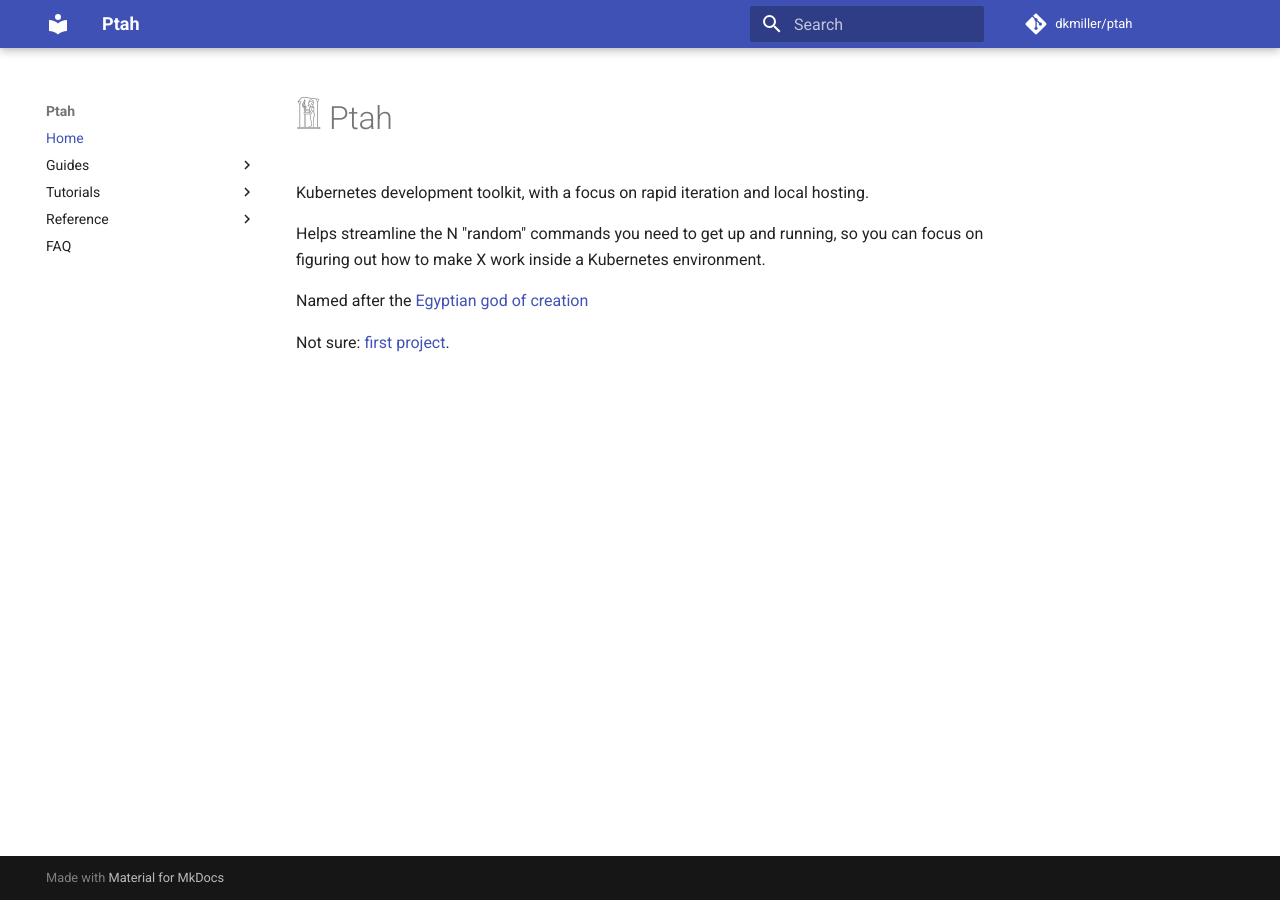
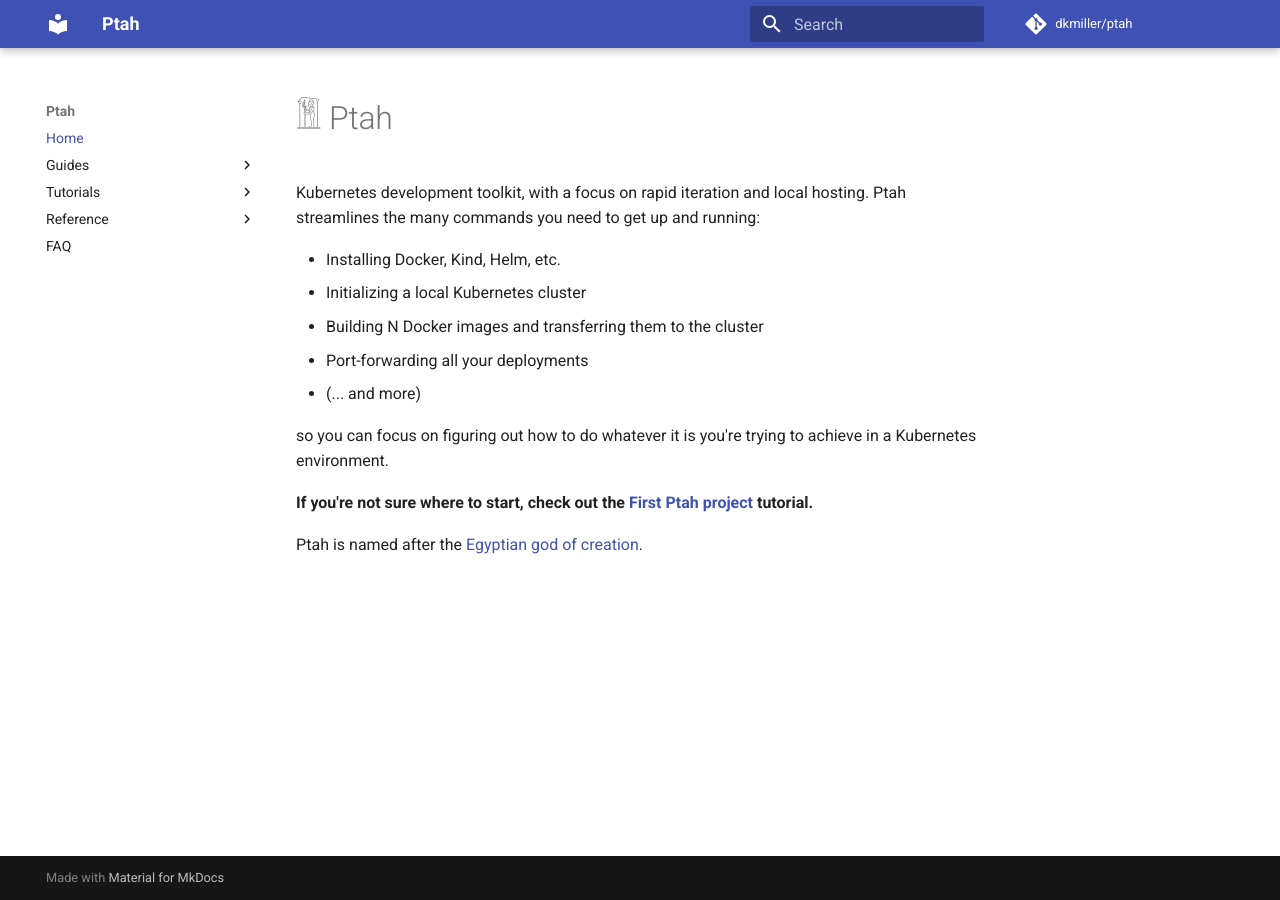
Before and after one commit to dkmiller/ptah, an MkDocs documentation site: the page built from docs/index.md, in a window 1280 px wide. Built offline with MkDocs 1.6.1 and Material for MkDocs 9.7.7, drawn with Linux system fonts in a browser that asks for light colours; comment, search, counter and statistics services are not loaded.

Commit message:
Close to ready

```diff
--- a/docs/index.md
+++ b/docs/index.md
@@ -1,14 +1,21 @@
 # 𓁱 Ptah
 
-Kubernetes development toolkit, with a focus on rapid iteration and local
-hosting.
+Kubernetes development toolkit, with a focus on rapid iteration and local hosting. Ptah streamlines
+the many commands you need to get up and running:
 
-Helps streamline the N "random" commands you need to get up and running, so you can focus on
-figuring out how to make X work inside a Kubernetes environment.
+- Installing Docker, Kind, Helm, etc.
+- Initializing a local Kubernetes cluster
+- Building N Docker images and transferring them to the cluster
+- Port-forwarding all your deployments
+- (... and more)
 
-Named after the [Egyptian god of creation](https://en.wikipedia.org/wiki/Ptah)
+so you can focus on figuring out how to do whatever it is you're trying to achieve in a
+Kubernetes environment.
 
-Not sure: [first project](./tutorials/first-project.md).
+**If you're not sure where to start, check out the
+[First Ptah project](./tutorials/first-project.md) tutorial.**
+
+Ptah is named after the [Egyptian god of creation](https://en.wikipedia.org/wiki/Ptah).
 
 <!--
 Reference for the Unicode heiroglyph.
```
Also changed, not shown: 3 other files.
